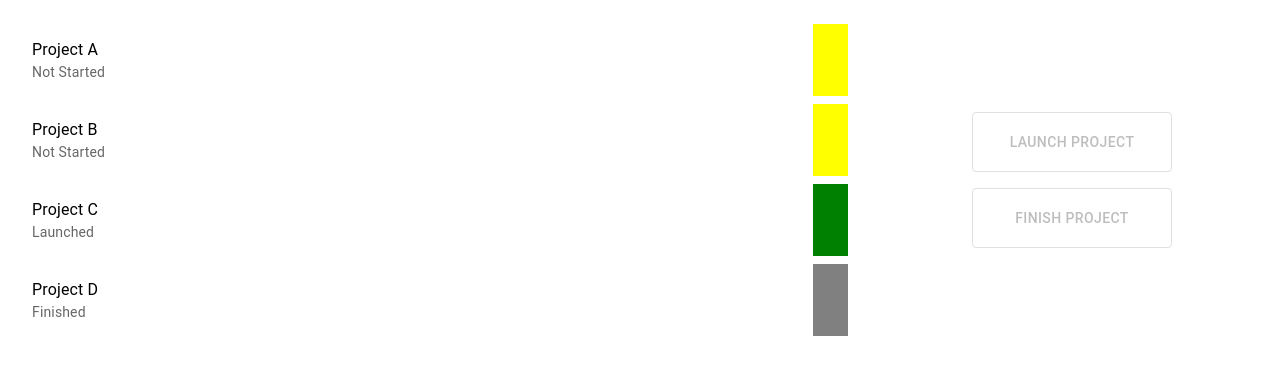
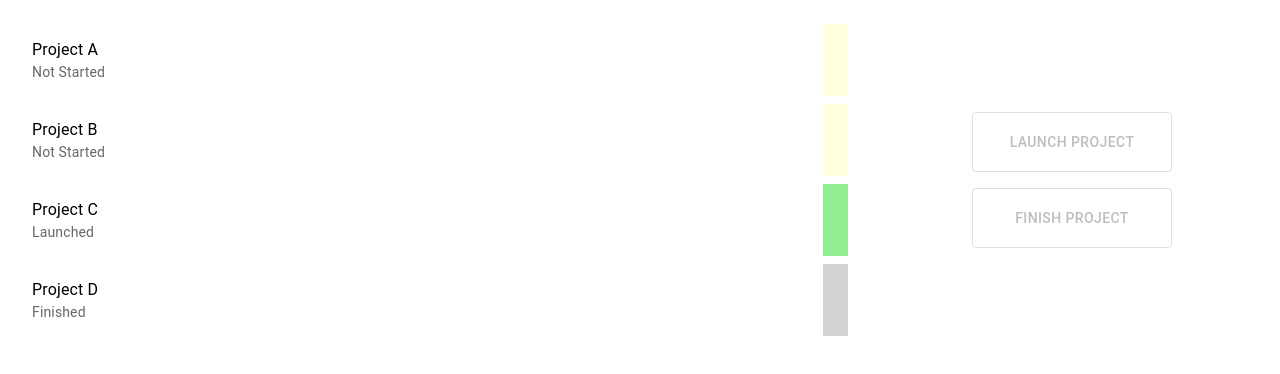
Before and after one commit to Z-kke/mfiles, a React (Create React App) app in the folder problem-3-project_manager/: page / in a window 1280 px wide. Shown: the top 374 px of the page. Built offline with nearby package versions, Linux system fonts and the light colour scheme.

Commit message:
Fix the colouring to be more like in the sample image.

```diff
--- a/problem-3-project_manager/src/components/ProjectList.tsx
+++ b/problem-3-project_manager/src/components/ProjectList.tsx
@@ -18,12 +18,12 @@ const ProjectList: React.FC = () => {
               ? "lightblue"
               : "white",
             color: selectedProjects.includes(project.id) ? "white" : "black",
-            borderRight: `35px solid ${
+            borderRight: `25px solid ${
               project.state === "Not Started"
-                ? "yellow"
+                ? "lightyellow"
                 : project.state === "Launched"
-                  ? "green"
-                  : "gray"
+                  ? "lightgreen"
+                  : "lightgray"
             }`,
           }}
         >
```
